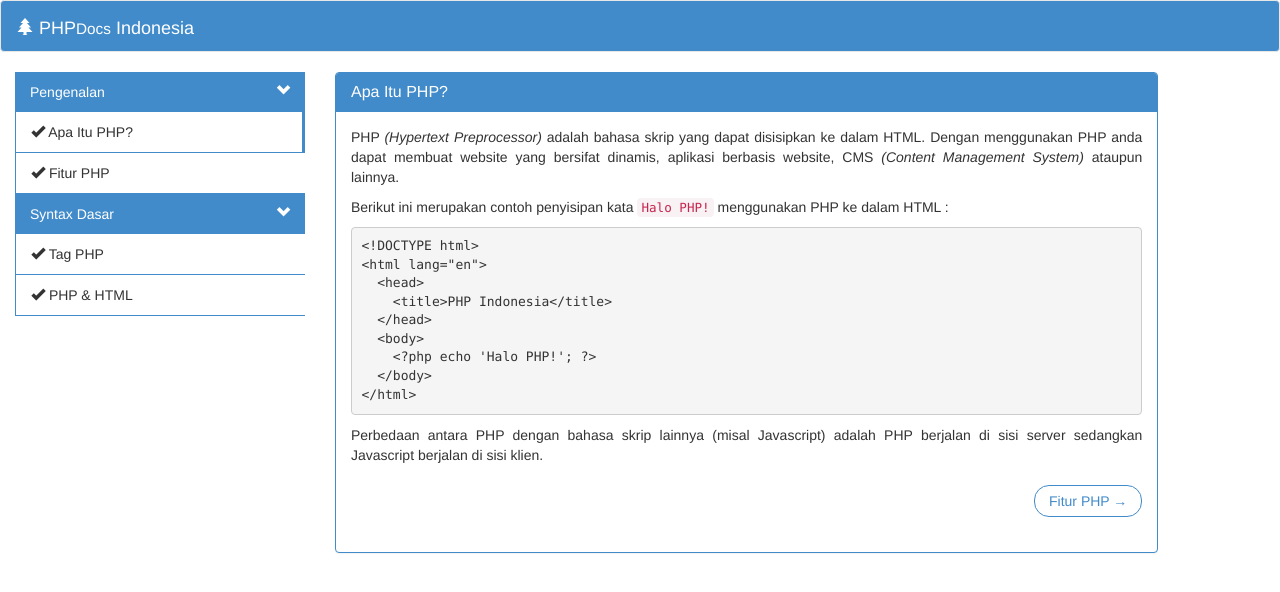
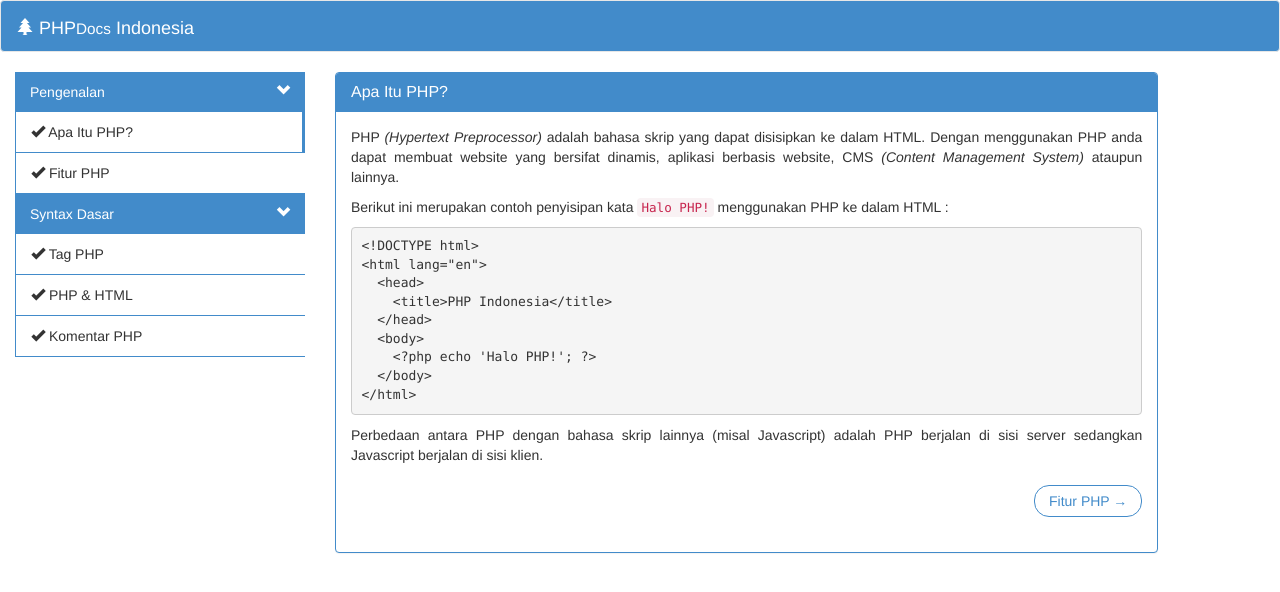
Before and after one commit to brondong/phpid, a Jekyll site: the page built from index.html, in a window 1280 px wide. Shown: the top 592 px of the page. Built offline with Jekyll 4.4.1, drawn with Linux system fonts in a browser that asks for light colours; Markdown is read by kramdown in place of the engine named in the settings.

Commit message:
tambah menu komentar php

```diff
--- a/_includes/menu.html
+++ b/_includes/menu.html
@@ -68,6 +68,16 @@
           </a>
         </li>
 
+        {% if page.uri == 'komentar-php' %}
+          <li class="active">
+        {% else %}
+          <li>
+        {% endif %}
+          <a href="{{ site.baseurl }}/syntax-dasar/komentar-php">
+            <span class="glyphicon glyphicon-ok"></span> Komentar PHP
+          </a>
+        </li>
+
       </ul>
       <!-- /.nav-child -->
     <!-- /syntax dasar -->
```
